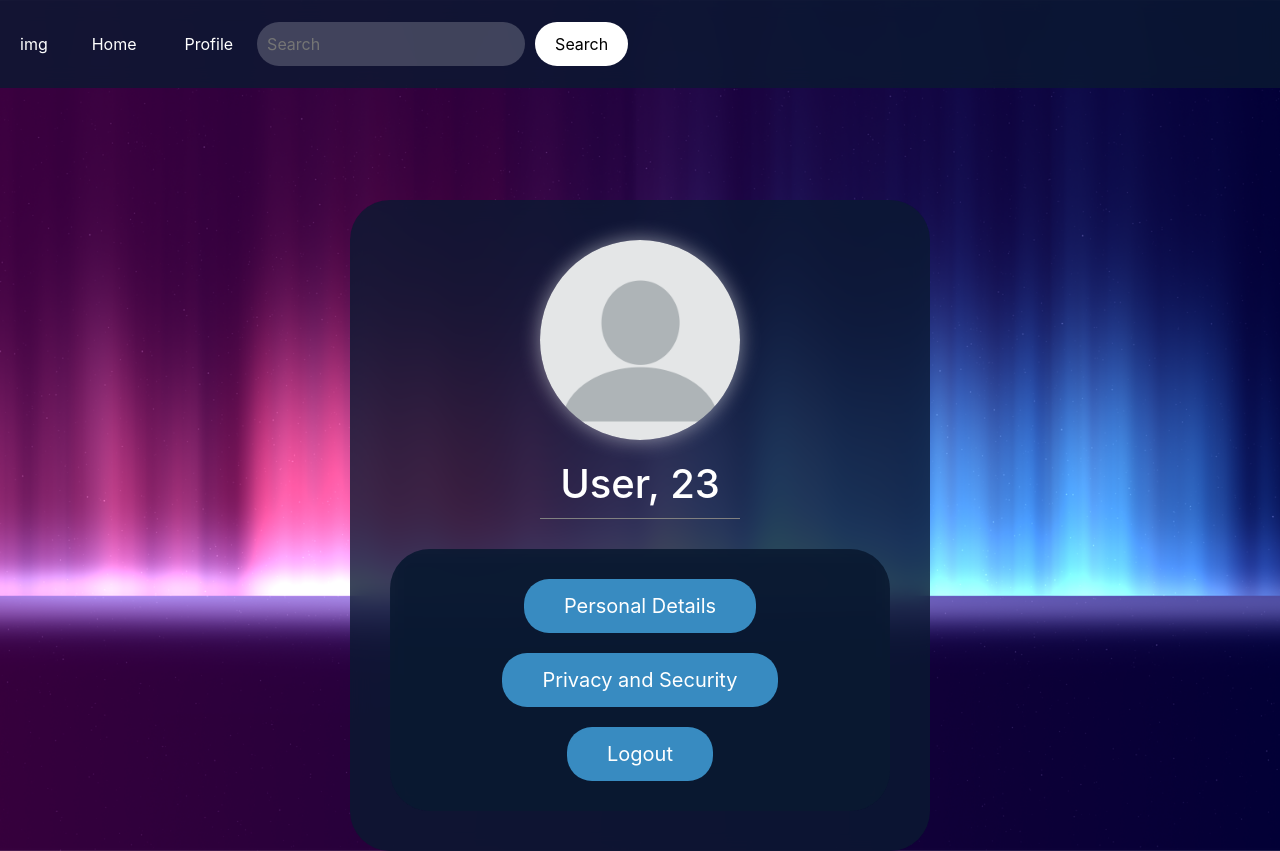
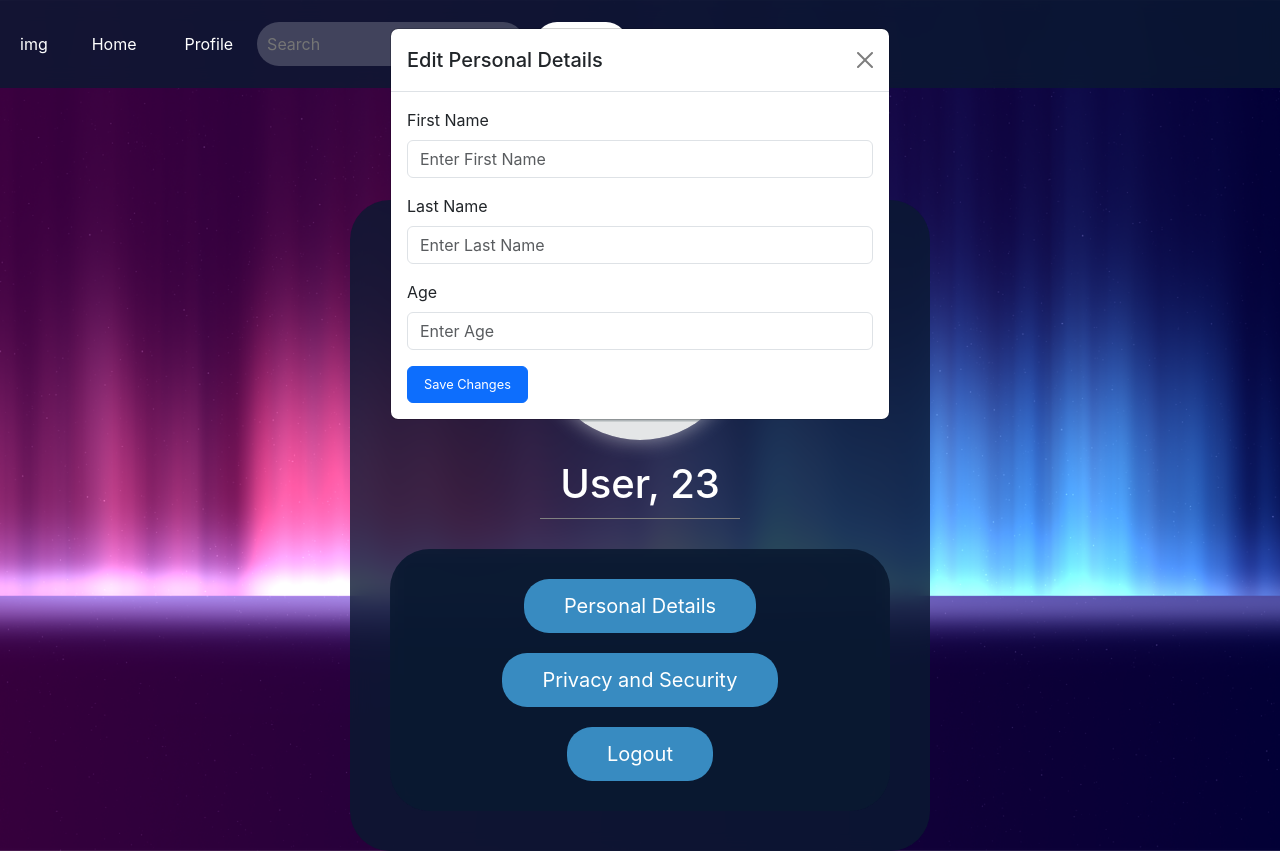
Before and after one commit to AlmogB45/FinalProjectProgramming, a React (Create React App) app: page /profile in a window 1280 px wide. Both pictures are taken after a click on the button "Personal Details". Built offline with nearby package versions, Linux system fonts and the light colour scheme.

Commit message:
V4.5 (Added Modal for Personal Details and Security / Privacy)

```diff
--- /dev/null
+++ b/src/CSS/UserprofileModal.css
@@ -0,0 +1,10 @@
+.modal.fade .modal-dialog {
+    transition: transform 0.3s ease-out, opacity 0.3s ease-out;
+    transform: translateY(-25%);
+    opacity: 0;
+  }
+
+  .modal.show .modal-dialog {
+    transform: translateY(0);
+    opacity: 1;
+  }
--- /dev/null
+++ b/src/components/UserDetailModal.js
@@ -0,0 +1,80 @@
+import React, { useState, useEffect } from 'react';
+
+const UserDetailModal = ({ show, handleClose }) => {
+  const [name, setName] = useState('');
+  const [lastname, setLastName] = useState('');
+  const [age, setAge] = useState('');
+
+  const handleSubmit = (e) => {
+    e.preventDefault();
+    // Handle form submission
+    console.log('Name:', name, 'Last Name:', lastname, 'Age:', age);
+    handleClose(); // Close the modal after submission
+  };
+
+  useEffect(() => {
+    const modalElement = document.getElementById('userDetailModal');
+    if (show) {
+      modalElement.classList.add('show');
+      modalElement.style.display = 'block';
+      document.body.classList.add('modal-open');
+    } else {
+      modalElement.classList.remove('show');
+      modalElement.style.display = 'none';
+      document.body.classList.remove('modal-open');
+    }
+  }, [show]);
+
+  return (
+    <div className="modal fade" id="userDetailModal" tabIndex="-1" role="dialog">
+      <div className="modal-dialog" role="document">
+        <div className="modal-content">
+          <div className="modal-header">
+            <h5 className="modal-title">Edit Personal Details</h5>
+            <button type="button" className="btn-close" onClick={handleClose}></button>
+          </div>
+          <div className="modal-body">
+            <form onSubmit={handleSubmit}>
+              <div className="mb-3">
+                <label htmlFor="formName" className="form-label">First Name</label>
+                <input
+                  type="text"
+                  className="form-control"
+                  id="formName"
+                  value={name}
+                  onChange={(e) => setName(e.target.value)}
+                  placeholder="Enter First Name"
+                />
+              </div>
+              <div className="mb-3">
+                <label htmlFor="formLastName" className="form-label">Last Name</label>
+                <input
+                  type="text"
+                  className="form-control"
+                  id="formLastName"
+                  value={lastname}
+                  onChange={(e) => setLastName(e.target.value)}
+                  placeholder="Enter Last Name"
+                />
+              </div>
+              <div className="mb-3">
+                <label htmlFor="formAge" className="form-label">Age</label>
+                <input
+                  type="number"
+                  className="form-control"
+                  id="formAge"
+                  value={age}
+                  onChange={(e) => setAge(e.target.value)}
+                  placeholder="Enter Age"
+                />
+              </div>
+              <button type="submit" className="btn btn-primary">Save Changes</button>
+            </form>
+          </div>
+        </div>
+      </div>
+    </div>
+  );
+};
+
+export default UserDetailModal;
--- /dev/null
+++ b/src/components/UserSecurityModal.js
@@ -0,0 +1,92 @@
+import React, { useState, useEffect } from 'react';
+
+const UserSecurityModal = ({ show, handleClose }) => {
+  const [email, setEmail] = useState('');
+  const [password, setPassword] = useState('');
+  const [location, setLocation] = useState('');
+  const [phoneNumber, setPhoneNumber] = useState('');
+
+  const handleSubmit = (e) => {
+    e.preventDefault();
+    // Handle form submission
+    console.log('Email:', email, 'Password:', password, 'Location:', location, 'Phone Number:', phoneNumber);
+    handleClose(); // Close the modal after submission
+  };
+
+  useEffect(() => {
+    const modalElement = document.getElementById('userSecurityModal');
+    if (show) {
+      modalElement.classList.add('show');
+      modalElement.style.display = 'block';
+      document.body.classList.add('modal-open');
+    } else {
+      modalElement.classList.remove('show');
+      modalElement.style.display = 'none';
+      document.body.classList.remove('modal-open');
+    }
+  }, [show]);
+
+  return (
+    <div className="modal fade" id="userSecurityModal" tabIndex="-1" role="dialog">
+      <div className="modal-dialog" role="document">
+        <div className="modal-content">
+          <div className="modal-header">
+            <h5 className="modal-title">Edit Privacy and Security Details</h5>
+            <button type="button" className="btn-close" onClick={handleClose}></button>
+          </div>
+          <div className="modal-body">
+            <form onSubmit={handleSubmit}>
+              <div className="mb-3">
+                <label htmlFor="formEmail" className="form-label">Email</label>
+                <input
+                  type="email"
+                  className="form-control"
+                  id="formEmail"
+                  value={email}
+                  onChange={(e) => setEmail(e.target.value)}
+                  placeholder="Enter email"
+                />
+              </div>
+              <div className="mb-3">
+                <label htmlFor="formPassword" className="form-label">Password</label>
+                <input
+                  type="password"
+                  className="form-control"
+                  id="formPassword"
+                  value={password}
+                  onChange={(e) => setPassword(e.target.value)}
+                  placeholder="Enter password"
+                />
+              </div>
+              <div className="mb-3">
+                <label htmlFor="formLocation" className="form-label">Location</label>
+                <input
+                  type="text"
+                  className="form-control"
+                  id="formLocation"
+                  value={location}
+                  onChange={(e) => setLocation(e.target.value)}
+                  placeholder="Enter location"
+                />
+              </div>
+              <div className="mb-3">
+                <label htmlFor="formPhoneNumber" className="form-label">Phone Number</label>
+                <input
+                  type="text"
+                  className="form-control"
+                  id="formPhoneNumber"
+                  value={phoneNumber}
+                  onChange={(e) => setPhoneNumber(e.target.value)}
+                  placeholder="Enter phone number"
+                />
+              </div>
+              <button type="submit" className="btn btn-primary">Save Changes</button>
+            </form>
+          </div>
+        </div>
+      </div>
+    </div>
+  );
+};
+
+export default UserSecurityModal;
--- a/src/components/Userprofile.js
+++ b/src/components/Userprofile.js
@@ -1,33 +1,38 @@
-import React, { useState} from "react";
+import React, { useState } from "react";
 import Navbar from '../components/Navbar';
-import profileImage from "../assets/userpic.png";
-import  '../CSS/Userprofile.css';
-
+import profileImage from '../assets/userpic.png';
+import '../CSS/Userprofile.css';
+import UserSecurityModal from './UserSecurityModal';
+import UserDetailModal from './UserDetailModal';
 
 function Profile() {
+  const [modalType, setModalType] = useState('');
+
+  const handleShowDetail = () => setModalType('detail');
+  const handleShowSecurity = () => setModalType('security');
+  const handleClose = () => setModalType('');
+
   return (
     <div className="user-container">
-        <Navbar/>
+      <Navbar />
       <div className="profile-panel">
         <div className="profile">
           <img src={profileImage} alt="user" />
           <h1>User, 23</h1>
-
           <div className="separatorProfile"></div>
-
         </div>
-
         <form>
           <div className="buttons-profile">
-                            <button className="details" type="button">Personal Details</button>
-                            <button className="security" type="button">Privacy and Security</button>
+            <button className="details" type="button" onClick={handleShowDetail}>Personal Details</button>
+            <button className="security" type="button" onClick={handleShowSecurity}>Privacy and Security</button>
             <button className="logout" type="button">Logout</button>
           </div>
         </form>
       </div>
+      <UserDetailModal show={modalType === 'detail'} handleClose={handleClose} />
+      <UserSecurityModal show={modalType === 'security'} handleClose={handleClose} />
     </div>
   );
 }
 
-
 export default Profile;
```
Lines whose indentation alone changed are shown as unchanged.
